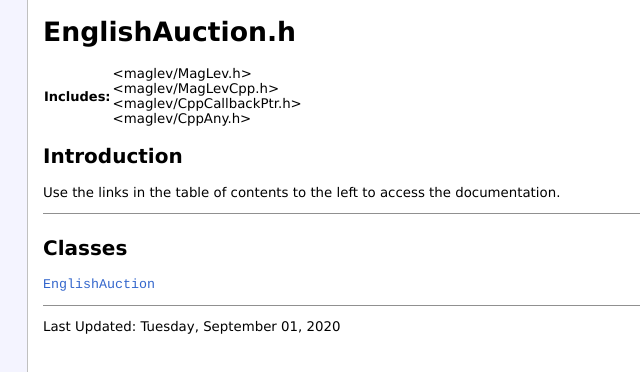
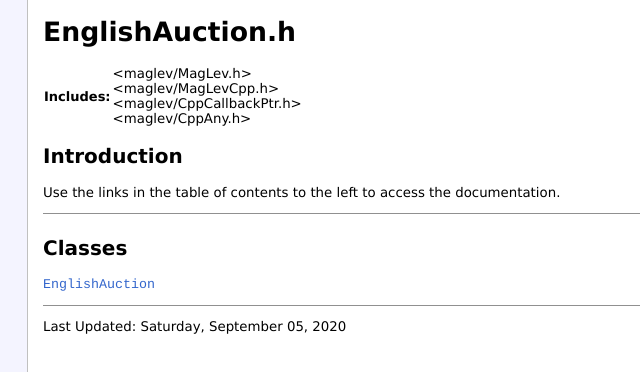
Before and after one commit to mindpowered/english-auction-cpp, a plain HTML site: page docs/EnglishAuction_h/index.html in a window 1280 px wide. Shown: the top 372 px of the page, 205-845 px from the left. Drawn offline with Linux system fonts and the light colour scheme.

Commit message:
Version 0.0.5

```diff
--- a/docs/EnglishAuction_h/index.html
+++ b/docs/EnglishAuction_h/index.html
@@ -224,7 +224,7 @@ function disclosure_triangle(elt) {
 <dd></dd>
 </dl>
 <p class="gapBeforeFooter">&nbsp;</p><hr class="afterFooter"><div class="hd_copyright_and_timestamp">
-<p class="hd_timestamp">Last Updated: Tuesday, September 01, 2020
+<p class="hd_timestamp">Last Updated: Saturday, September 05, 2020
 </p></div>
 </td></tr></table>
 </body></html>
```
Also changed, not shown: docs/EnglishAuction_h/Classes/EnglishAuction/Classes/EnglishAuction/index.html (+1 -1 lines), docs/EnglishAuction_h/Classes/EnglishAuction/index.html (+1 -1 lines), 1 other file.
